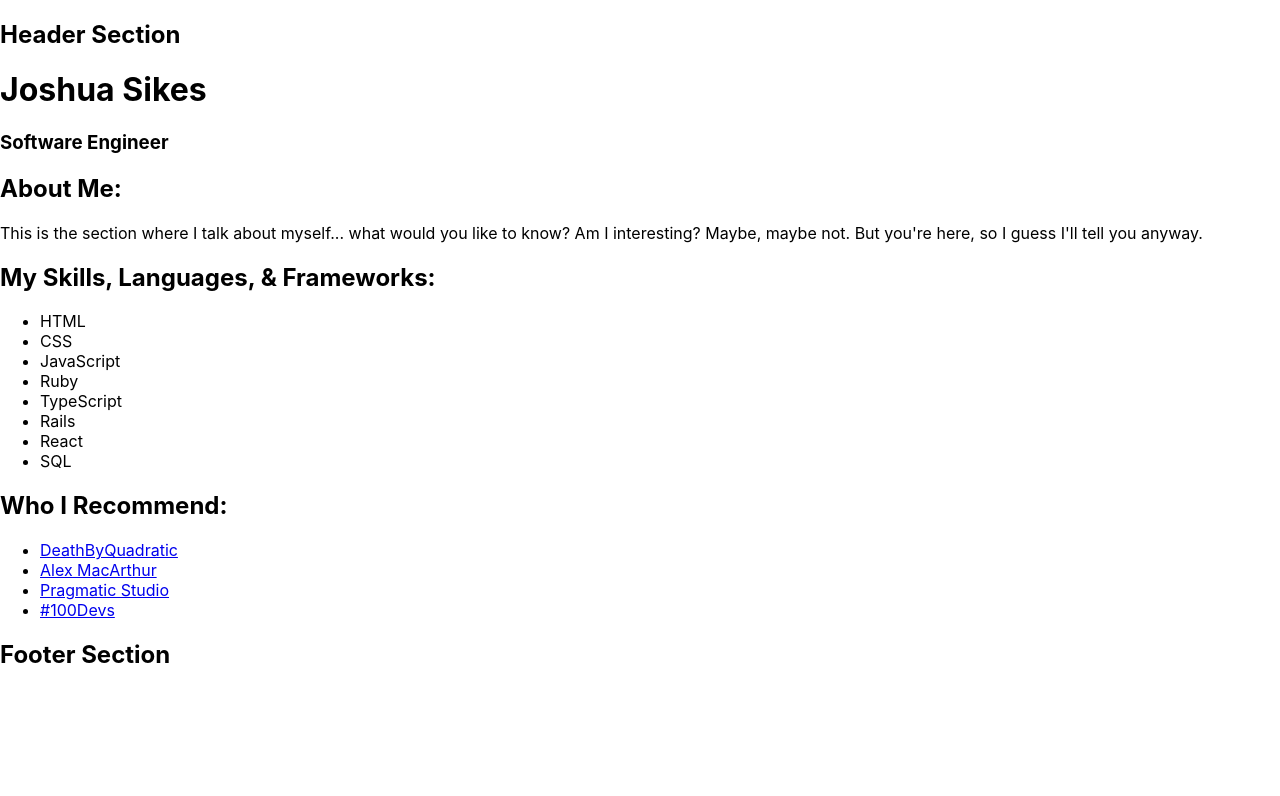
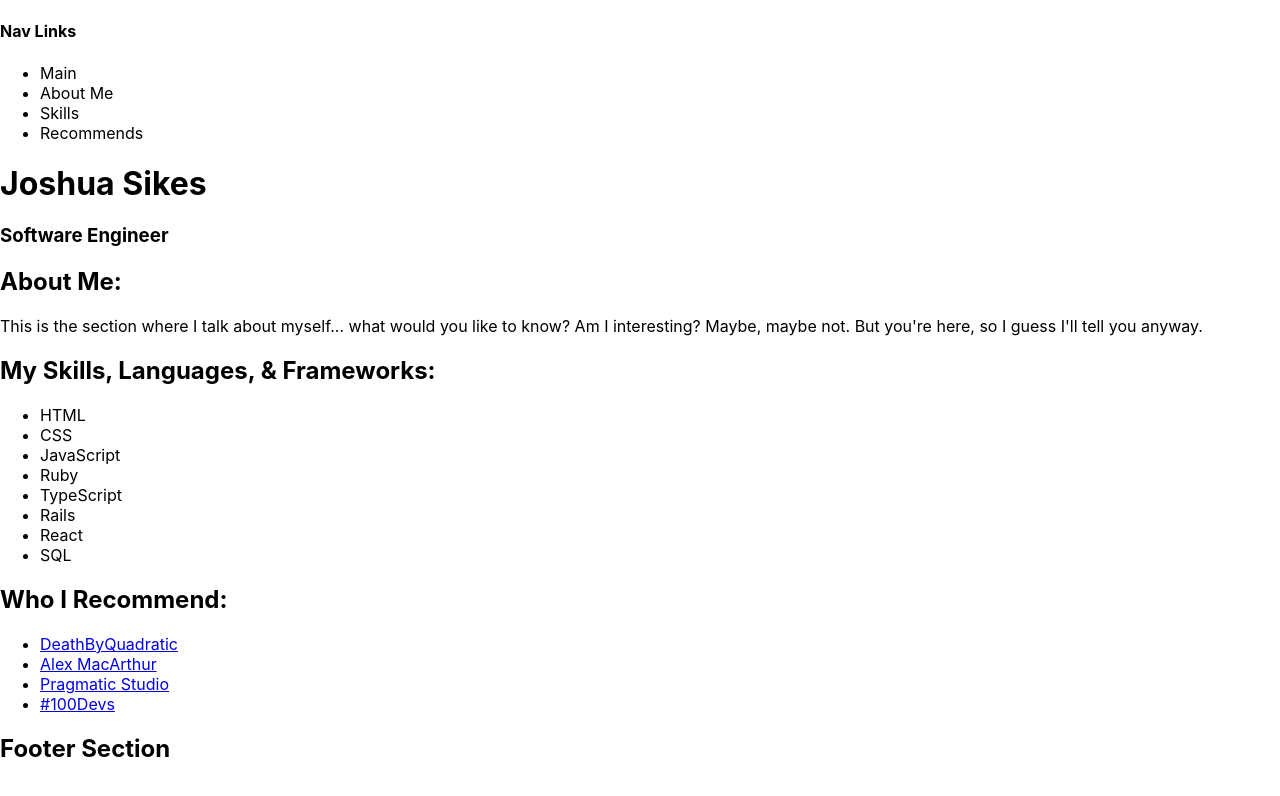
Before and after one commit to JSIK3S/joshsikes, a React (Create React App) app: page / in a window 1280 px wide. Shown: the top 796 px of the page. Built offline with nearby package versions, Linux system fonts and the light colour scheme.

Commit message:
adds Nav section

```diff
--- a/src/components/PageSections/Header.tsx
+++ b/src/components/PageSections/Header.tsx
@@ -1,9 +1,9 @@
+import { Nav } from "./Nav";
+
 function Header (){
   return (
     <header>
-      <div>
-        <h2>Header Section</h2>
-      </div>
+      <Nav />
     </header>
   );
 };
--- /dev/null
+++ b/src/components/PageSections/Nav.tsx
@@ -0,0 +1,15 @@
+function Nav (){
+  return (
+    <div>
+      <h4>Nav Links</h4>
+      <ul>
+        <li>Main</li>
+        <li>About Me</li>
+        <li>Skills</li>
+        <li>Recommends</li>
+      </ul>
+    </div>
+  );
+};
+
+export {Nav};
```
Also changed, not shown: 1 other file (tests, documents, lock files or other folders).
